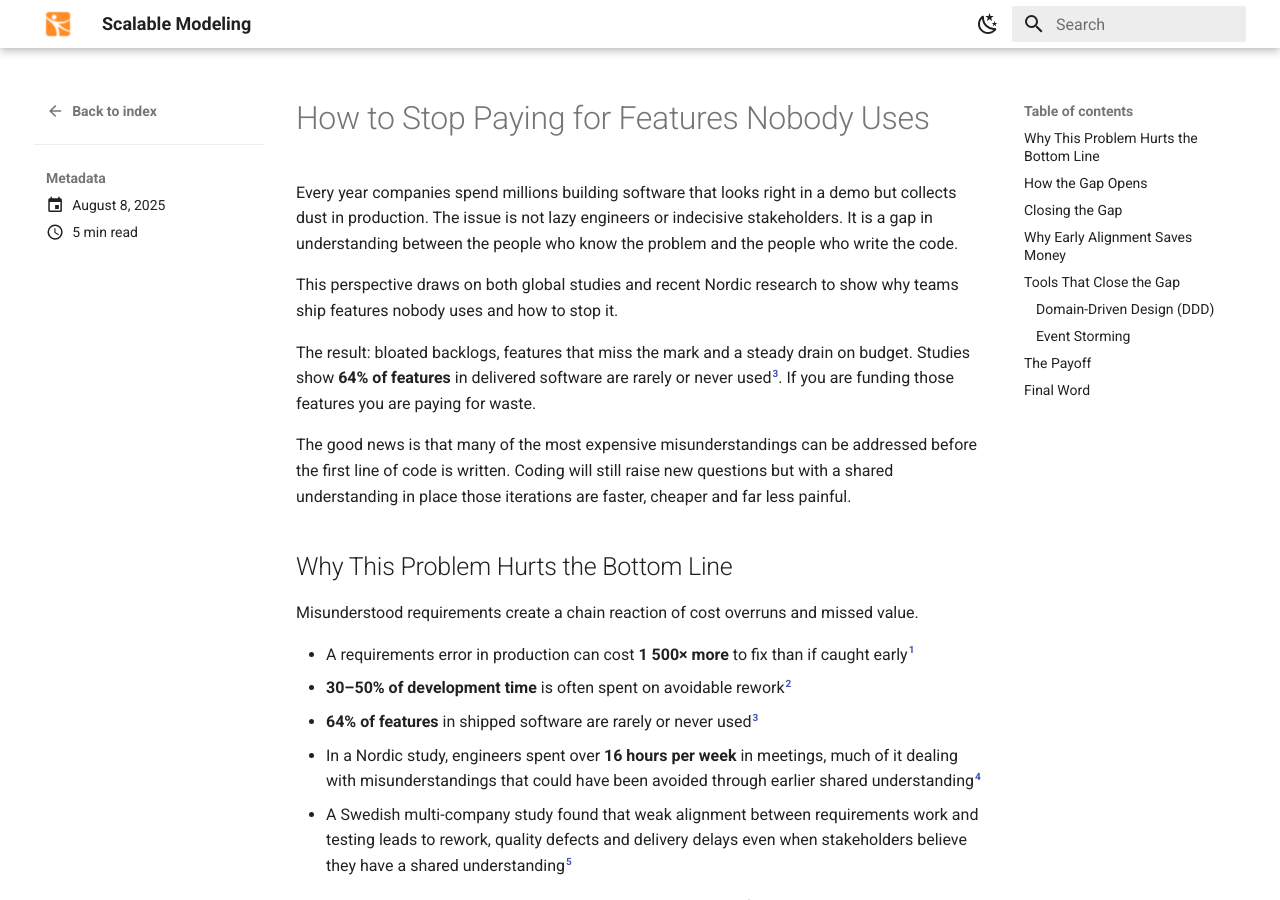
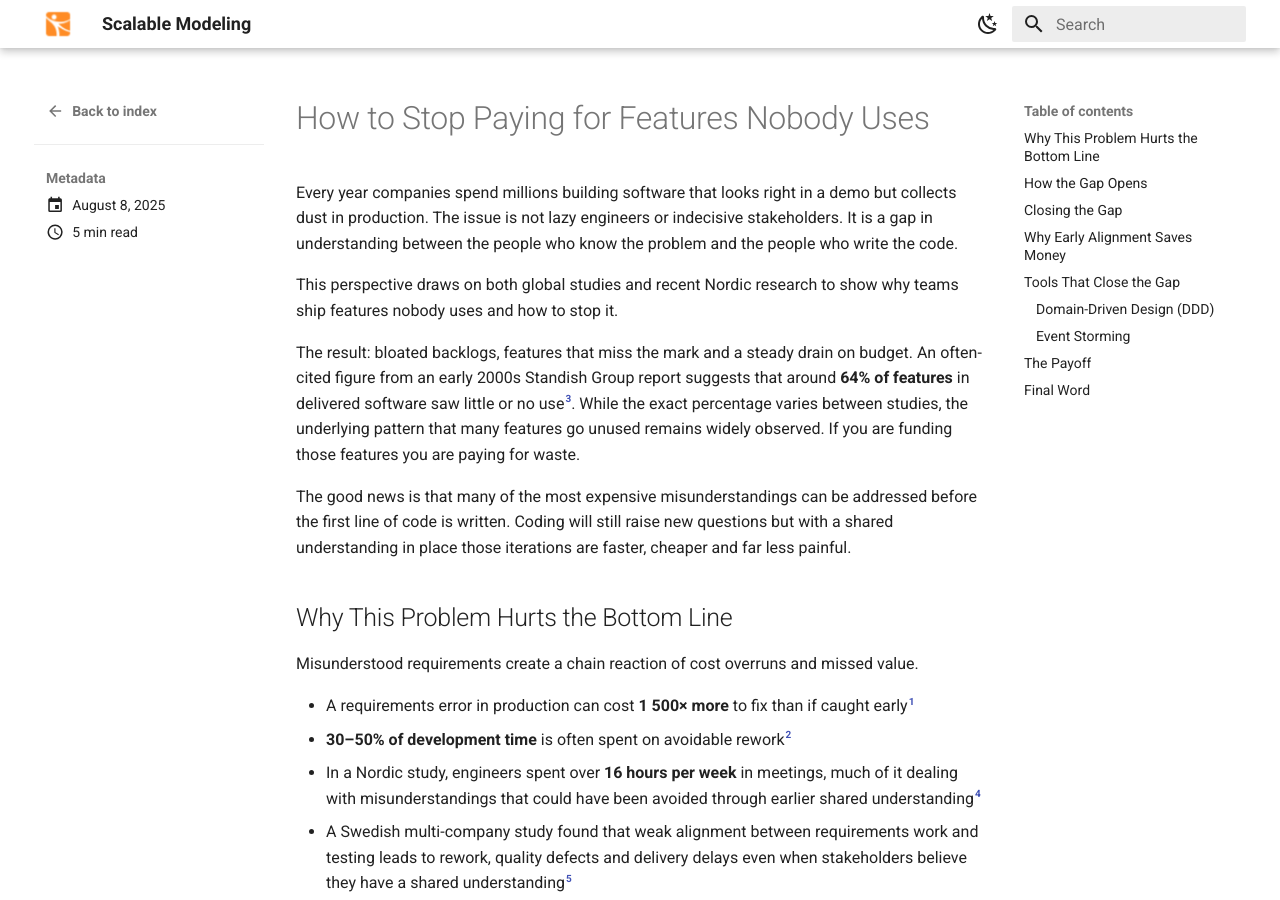
Before and after one commit to roikonen/scalablemodeling, an MkDocs documentation site: the page built from docs/blog/posts/20250808-expert-developer-gap.md, in a window 1280 px wide and 900 px high. Built offline with MkDocs 1.6.1 and Material for MkDocs 9.7.7, drawn with Linux system fonts in a browser that asks for light colours.

Commit message:
Blog established

```diff
--- a/docs/blog/posts/20250808-expert-developer-gap.md
+++ b/docs/blog/posts/20250808-expert-developer-gap.md
@@ -9,7 +9,7 @@ Every year companies spend millions building software that looks right in a demo
 
 This perspective draws on both global studies and recent Nordic research to show why teams ship features nobody uses and how to stop it.
 
-The result: bloated backlogs, features that miss the mark and a steady drain on budget. Studies show **64% of features** in delivered software are rarely or never used[^standish]. If you are funding those features you are paying for waste.
+The result: bloated backlogs, features that miss the mark and a steady drain on budget. An often-cited figure from an early 2000s Standish Group report suggests that around **64% of features** in delivered software saw little or no use[^standish]. While the exact percentage varies between studies, the underlying pattern that many features go unused remains widely observed. If you are funding those features you are paying for waste.
 
 The good news is that many of the most expensive misunderstandings can be addressed before the first line of code is written. Coding will still raise new questions but with a shared understanding in place those iterations are faster, cheaper and far less painful.
 
@@ -19,7 +19,6 @@ Misunderstood requirements create a chain reaction of cost overruns and missed v
 
 - A requirements error in production can cost **1 500× more** to fix than if caught early[^nasa]
 - **30–50% of development time** is often spent on avoidable rework[^astadia]
-- **64% of features** in shipped software are rarely or never used[^standish]
 - In a Nordic study, engineers spent over **16 hours per week** in meetings, much of it dealing with misunderstandings that could have been avoided through earlier shared understanding[^stray]
 - A Swedish multi-company study found that weak alignment between requirements work and testing leads to rework, quality defects and delivery delays even when stakeholders believe they have a shared understanding[^bjarnason]
 
```
